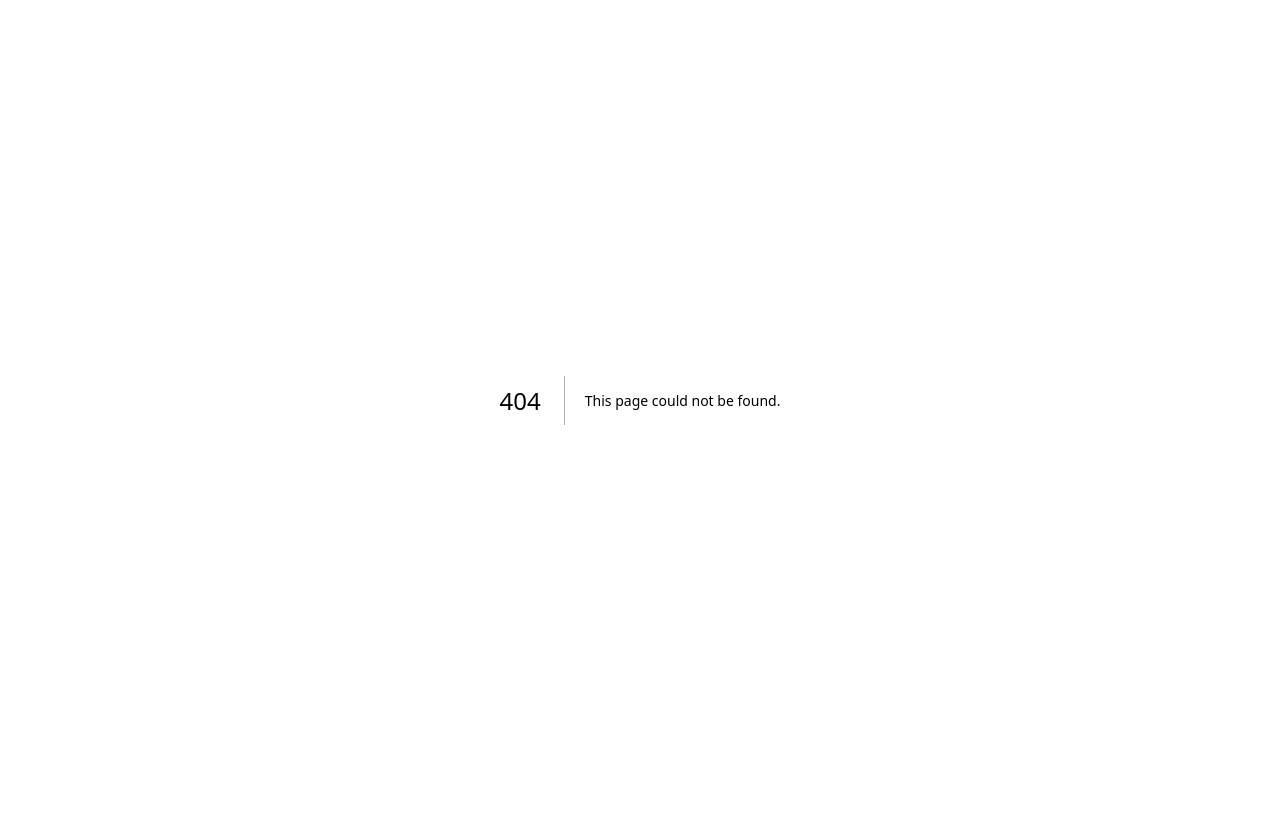
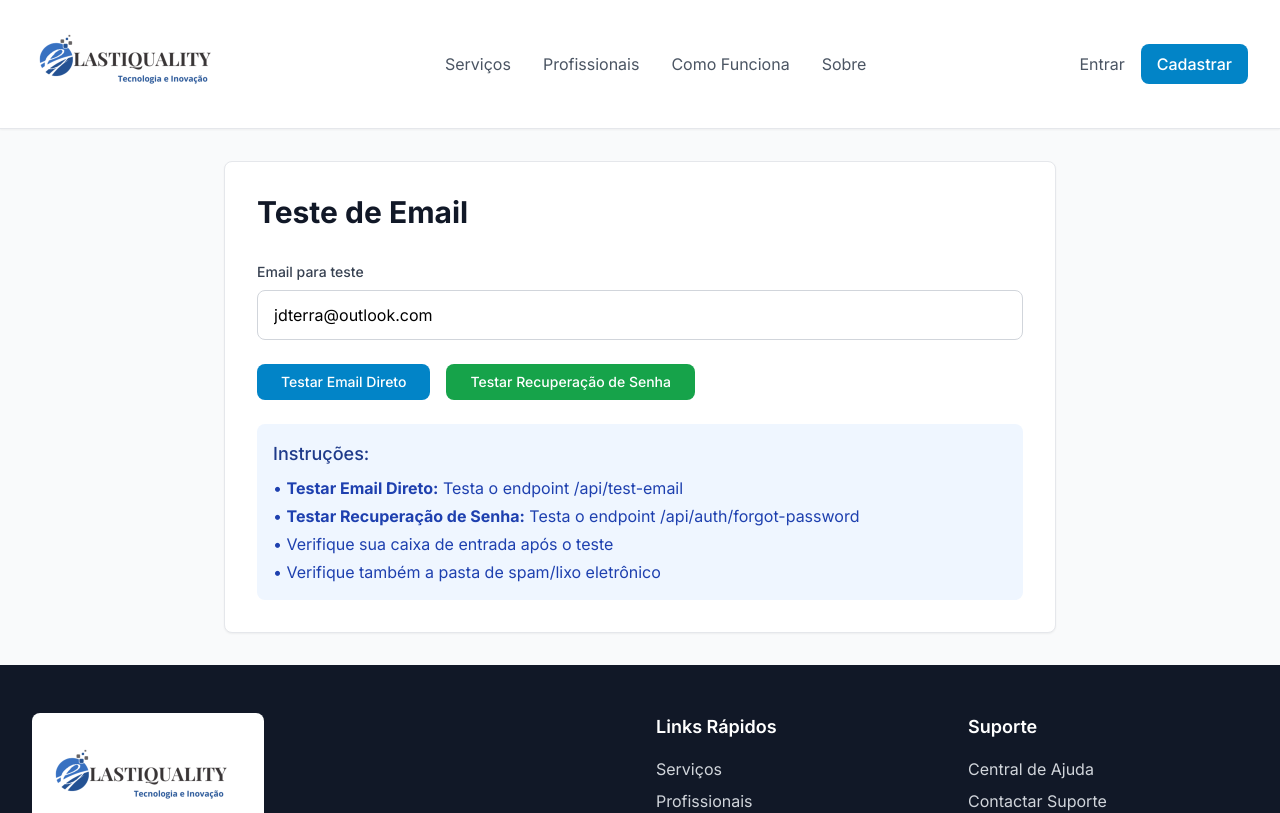
Before and after one commit to SuporteElastiquality/APP, a Next.js app: page /test-email in a window 1280 px wide. Before the commit this address had no page. Shown: the top 813 px of the page. Built offline with nearby package versions, Linux system fonts and the light colour scheme; no server answers.

Commit message:
Adicionar página de teste de email para debug

```diff
--- /dev/null
+++ b/app/test-email/page.tsx
@@ -0,0 +1,142 @@
+'use client'
+
+import { useState } from 'react'
+import { useSession } from 'next-auth/react'
+import Header from '@/components/Header'
+import Footer from '@/components/Footer'
+import Button from '@/components/Button'
+import Input from '@/components/Input'
+
+export default function TestEmailPage() {
+  const { data: session } = useSession()
+  const [email, setEmail] = useState('jdterra@outlook.com')
+  const [loading, setLoading] = useState(false)
+  const [result, setResult] = useState<any>(null)
+
+  const testEmail = async () => {
+    if (!email) return
+
+    setLoading(true)
+    setResult(null)
+
+    try {
+      const response = await fetch('/api/test-email', {
+        method: 'POST',
+        headers: {
+          'Content-Type': 'application/json',
+        },
+        body: JSON.stringify({ email })
+      })
+
+      const data = await response.json()
+      setResult({ status: response.status, data })
+    } catch (error) {
+      setResult({
+        status: 'error',
+        data: { error: error instanceof Error ? error.message : 'Erro desconhecido' }
+      })
+    } finally {
+      setLoading(false)
+    }
+  }
+
+  const testForgotPassword = async () => {
+    if (!email) return
+
+    setLoading(true)
+    setResult(null)
+
+    try {
+      const response = await fetch('/api/auth/forgot-password', {
+        method: 'POST',
+        headers: {
+          'Content-Type': 'application/json',
+        },
+        body: JSON.stringify({ email })
+      })
+
+      const data = await response.json()
+      setResult({ status: response.status, data })
+    } catch (error) {
+      setResult({
+        status: 'error',
+        data: { error: error instanceof Error ? error.message : 'Erro desconhecido' }
+      })
+    } finally {
+      setLoading(false)
+    }
+  }
+
+  return (
+    <div className="min-h-screen bg-gray-50">
+      <Header />
+
+      <div className="max-w-4xl mx-auto px-4 sm:px-6 lg:px-8 py-8">
+        <div className="bg-white rounded-lg shadow-sm border border-gray-200 p-8">
+          <h1 className="text-3xl font-bold text-gray-900 mb-8">Teste de Email</h1>
+
+          <div className="space-y-6">
+            <div>
+              <label className="block text-sm font-medium text-gray-700 mb-2">
+                Email para teste
+              </label>
+              <Input
+                type="email"
+                value={email}
+                onChange={(e) => setEmail(e.target.value)}
+                placeholder="Digite o email para teste"
+                className="w-full"
+              />
+            </div>
+
+            <div className="flex space-x-4">
+              <Button
+                onClick={testEmail}
+                disabled={loading || !email}
+                className="px-6"
+              >
+                {loading ? 'Testando...' : 'Testar Email Direto'}
+              </Button>
+
+              <Button
+                onClick={testForgotPassword}
+                disabled={loading || !email}
+                className="px-6 bg-green-600 hover:bg-green-700"
+              >
+                {loading ? 'Testando...' : 'Testar Recuperação de Senha'}
+              </Button>
+            </div>
+
+            {result && (
+              <div className="mt-6 p-4 bg-gray-100 rounded-lg">
+                <h3 className="text-lg font-medium text-gray-900 mb-2">
+                  Resultado do Teste:
+                </h3>
+                <div className="space-y-2">
+                  <p><strong>Status:</strong> {result.status}</p>
+                  <pre className="bg-white p-3 rounded border text-sm overflow-auto">
+                    {JSON.stringify(result.data, null, 2)}
+                  </pre>
+                </div>
+              </div>
+            )}
+
+            <div className="mt-8 p-4 bg-blue-50 rounded-lg">
+              <h3 className="text-lg font-medium text-blue-900 mb-2">
+                Instruções:
+              </h3>
+              <ul className="text-blue-800 space-y-1">
+                <li>• <strong>Testar Email Direto:</strong> Testa o endpoint /api/test-email</li>
+                <li>• <strong>Testar Recuperação de Senha:</strong> Testa o endpoint /api/auth/forgot-password</li>
+                <li>• Verifique sua caixa de entrada após o teste</li>
+                <li>• Verifique também a pasta de spam/lixo eletrônico</li>
+              </ul>
+            </div>
+          </div>
+        </div>
+      </div>
+
+      <Footer />
+    </div>
+  )
+}
--- a/scripts/test-email-endpoint.js
+++ b/scripts/test-email-endpoint.js
@@ -5,7 +5,7 @@ function makeRequest(email) {
     const data = JSON.stringify({ email })
 
     const options = {
-      hostname: 'appelastiquality-ei5dlusei-suporte-elastiquality.vercel.app',
+      hostname: 'appelastiquality-29umlct4v-suporte-elastiquality.vercel.app',
       port: 443,
       path: '/api/test-email',
       method: 'POST',
```
Also changed, not shown: scripts/check-resend-key.js (added, +43 -0 lines), scripts/test-browser-api.js (added, +37 -0 lines), scripts/test-resend-config.js (added, +86 -0 lines).
